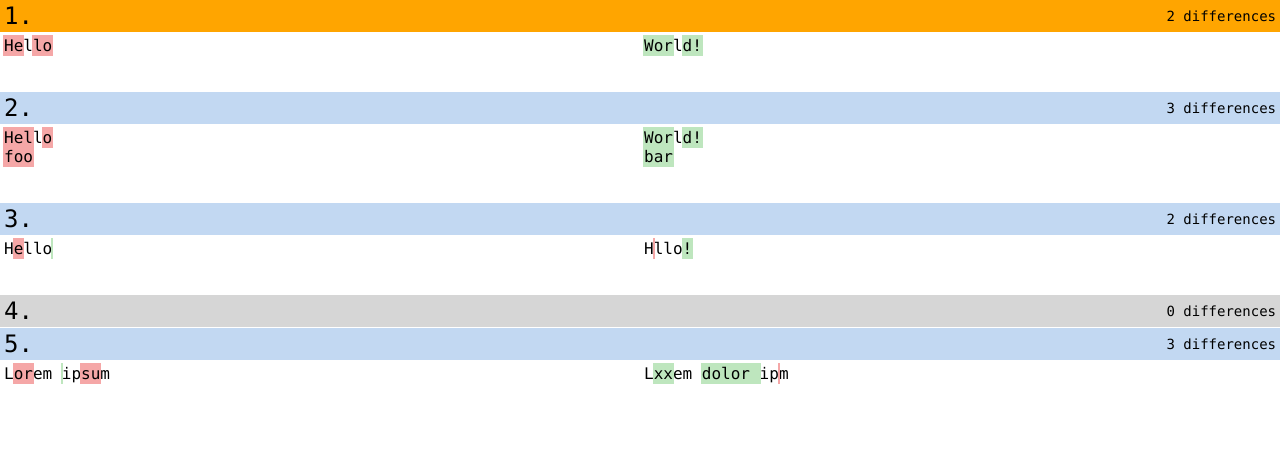
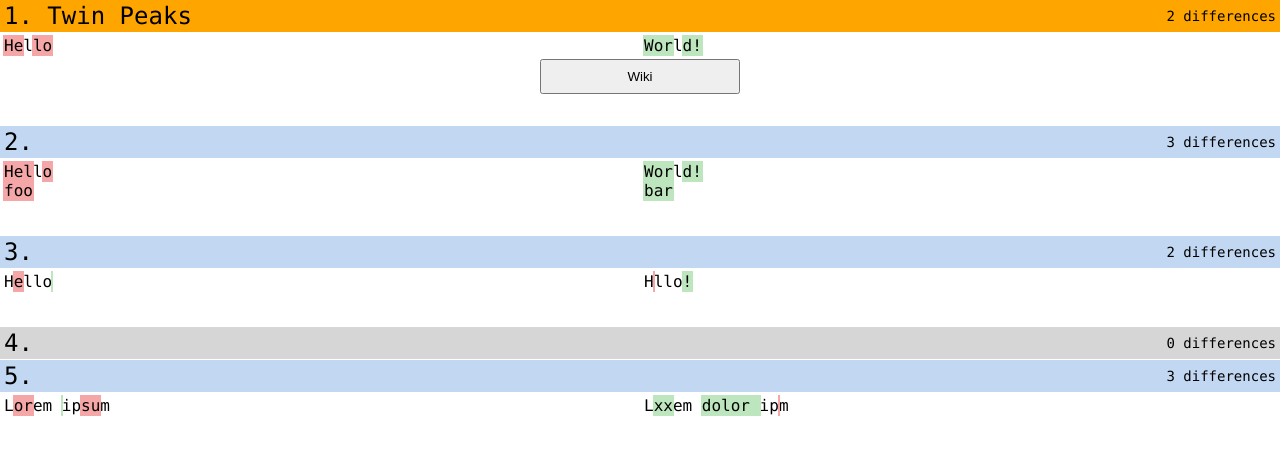
Before and after one commit to Aurelain/diff-report, a website built with webpack: page src/index.html in a window 1280 px wide. Built offline with nearby package versions, Linux system fonts and the light colour scheme.

Commit message:
stabilized the report

```diff
--- a/package.json
+++ b/package.json
@@ -1,5 +1,6 @@
 {
     "dependencies": {
+        "copy-to-clipboard": "^3.3.3",
         "diff-match-patch": "^1.0.5"
     },
     "devDependencies": {
--- a/src/index.html
+++ b/src/index.html
@@ -8,13 +8,24 @@
             html {
                 font-family: Consolas, monospace;
             }
+
             html, body {
                 margin: 0;
                 padding: 0;
             }
+
             .row {
+                padding-bottom: 32px;
+            }
+
+            .collapsed {
                 padding-bottom: 1px;
             }
+
+            .collapsed .content {
+                display: none;
+            }
+
             .title {
                 font-size: 24px;
                 line-height: 24px;
@@ -22,66 +33,79 @@
                 background: #d6d6d6;
                 cursor: pointer;
             }
+
             .title:hover {
                 background: orange;
             }
+
             .changed {
                 background: #c2d8f2;
             }
-            .collapsed .comparison {
-                display: none;
-            }
+
             .differences {
-                float:right;
+                float: right;
                 font-size: 14px;
                 line-height: 24px;
             }
+
             .comparison {
-                display:flex;
-                padding-bottom: 32px;
+                display: flex;
             }
+
             .text {
                 padding: 4px;
                 flex-basis: 50%;
                 flex-grow: 0;
             }
+
+            button {
+                cursor: pointer;
+                padding: 8px;
+                width: 200px;
+                margin: auto;
+                display: block;
+            }
+
             del {
                 background: #f5a7a7;
                 text-decoration: none;
                 outline: solid 1px #f5a7a7;
             }
+
             ins {
                 background: #BEE6BE;
                 text-decoration: none;
                 outline: solid 1px #BEE6BE;
             }
+
         </style>
         <script>
             // You can either place your data here, or inside a file named `data.js` next to `index.html`.
             window.DATA = {
-                // wiki: 'https://shadowgambit.fandom.com/wiki',
+                wiki: 'https://shadowgambit.fandom.com/wiki',
                 list: [
                     {
                         text1: 'Hello',
                         text2: 'World!',
+                        title: 'Twin Peaks'
                     },
                     {
                         text1: 'Hello\nfoo',
-                        text2: 'World!\nbar',
+                        text2: 'World!\nbar'
                     },
                     {
                         text1: 'Hello',
-                        text2: 'Hllo!',
+                        text2: 'Hllo!'
                     },
                     {
                         text1: 'Hello',
-                        text2: 'Hello',
+                        text2: 'Hello'
                     },
                     {
                         text1: 'Lorem ipsum',
-                        text2: 'Lxxem dolor ipm',
-                    },
-                ],
+                        text2: 'Lxxem dolor ipm'
+                    }
+                ]
             };
         </script>
     </head>
--- a/src/system/analyzeData.js
+++ b/src/system/analyzeData.js
@@ -1,9 +1,11 @@
 import compareTexts from './compareTexts';
 import cls from '../utils/cls';
+import copyToClipboard from 'copy-to-clipboard';
 
 // =====================================================================================================================
 //  D E C L A R A T I O N S
 // =====================================================================================================================
+let data;
 
 // =====================================================================================================================
 //  P U B L I C
@@ -11,11 +13,13 @@ import cls from '../utils/cls';
 /**
  *
  */
-const analyzeData = (data) => {
-    const {list} = data;
+const analyzeData = (dataObject) => {
+    data = dataObject;
+    const {list, wiki} = dataObject;
+    const hasWiki = Boolean(wiki);
     let markup = '';
     for (let i = 0; i < list.length; i++) {
-        markup += buildRow(list[i], i + 1);
+        markup += buildRow(list[i], i + 1, hasWiki);
     }
 
     document.body.insertAdjacentHTML('beforeend', markup);
@@ -29,10 +33,15 @@ const analyzeData = (data) => {
 /**
  *
  */
-const buildRow = (dataItem, nr) => {
+const buildRow = (dataItem, nr, hasWiki) => {
     const comparison = compareTexts(dataItem.text1, dataItem.text2);
     const {text1, text2, differences} = comparison;
     const isChanged = differences !== 0;
+
+    let wikiButton = '';
+    if (hasWiki && dataItem.title) {
+        wikiButton = `<button class="wikiButton" data-nr="${nr}">Wiki</button>`;
+    }
 
     return `
     <div class='${cls('row', !isChanged && 'collapsed')}'>
@@ -40,9 +49,12 @@ const buildRow = (dataItem, nr) => {
             ${nr}. ${dataItem.title || ''}
             <div class='differences'>${differences} differences</div>
         </div>
-        <div class='comparison'>
-            <div class='text'>${addBreaks(text1)}</div>
-            <div class='text'>${addBreaks(text2)}</div>
+        <div class='content'>
+            <div class='comparison'>
+                <div class='text'>${addBreaks(text1)}</div>
+                <div class='text'>${addBreaks(text2)}</div>
+            </div>
+            ${wikiButton}
         </div>
     </div>
     `;
@@ -63,6 +75,11 @@ const addListeners = () => {
     for (const title of titles) {
         title.addEventListener('click', onTitleClick);
     }
+
+    const wikiButtons = document.querySelectorAll('.wikiButton');
+    for (const wikiButton of wikiButtons) {
+        wikiButton.addEventListener('click', onWikiButtonClick);
+    }
 };
 
 /**
@@ -73,6 +90,20 @@ const onTitleClick = (event) => {
     parent.classList.toggle('collapsed');
 };
 
+/**
+ *
+ */
+const onWikiButtonClick = (event) => {
+    const {nr} = event.currentTarget.dataset;
+    const index = Number(nr) - 1;
+    const {title, text2} = data.list[index];
+    copyToClipboard(text2);
+    const src = data.wiki + '/' + title + '?action=edit';
+    window.open(src, '_blank').focus();
+    const row = event.currentTarget.closest('.row');
+    row.classList.add('collapsed');
+};
+
 // =====================================================================================================================
 //  E X P O R T
 // =====================================================================================================================
```
Also changed, not shown: dist/index.html, 3 other files. Lines whose indentation alone changed are shown as unchanged.
